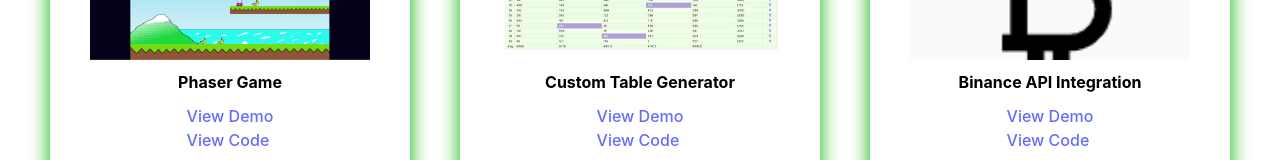
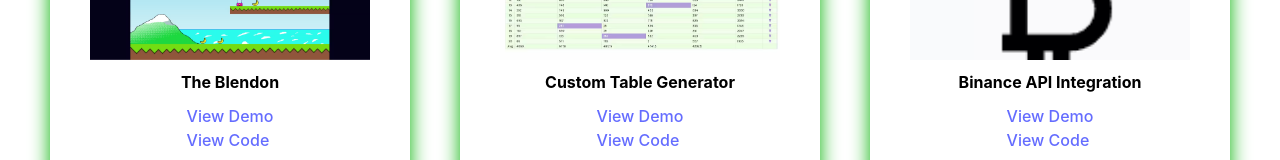
Before and after one commit to den-bulaev/portfolio, a React (Vite) app: page / in a window 1280 px wide. Shown: the part 598-758 px from the top of the page. Built offline with nearby package versions, Linux system fonts and the light colour scheme.

Commit message:
link updated

```diff
--- a/src/utils.ts
+++ b/src/utils.ts
@@ -35,9 +35,9 @@
   },
   {
     image: phaserGame,
-    title: "Phaser Game",
+    title: "The Blendon",
     linkToDemo:
-      "https://chromewebstore.google.com/detail/the-blendon/hhlldphakdbccegcnflaflfeglieiiam?hl=en-US&utm_source=ext_sidebar",
+      "https://pixel-of-eternity.itch.io/the-blendon",
     linkToCode: "https://github.com/den-bulaev/phaser_game",
     stack: "js, css, phaser3",
   },
```
